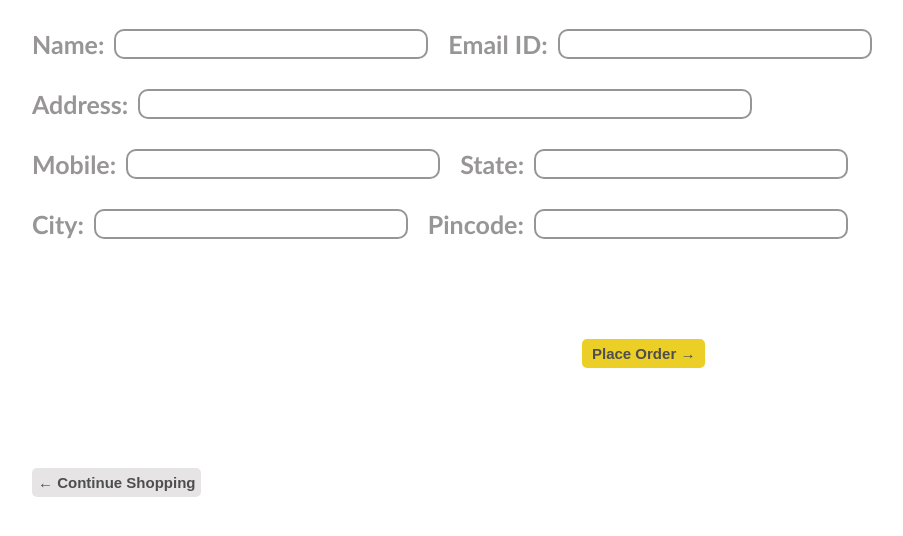
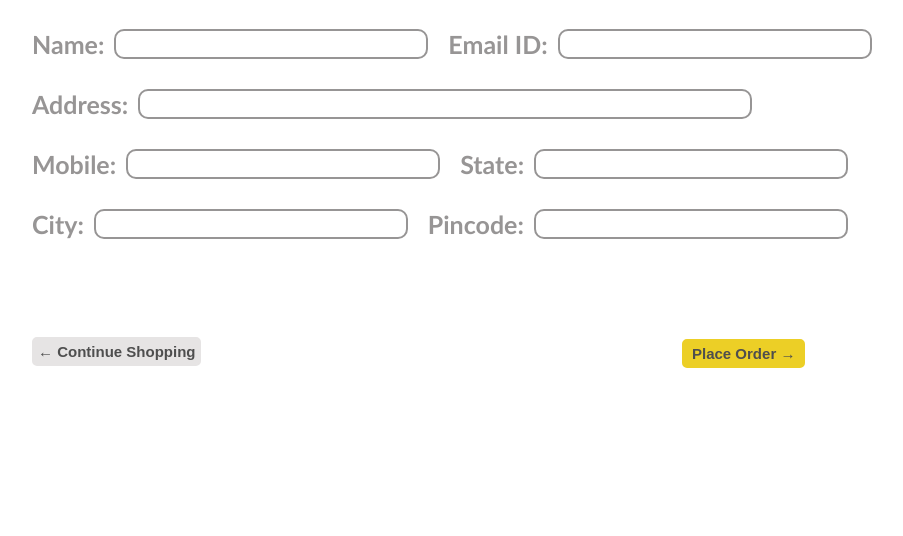
Before and after one commit to only4aj/MADSHIP, a Django app: page /checkout/ in a window 1280 px wide. Shown: the part 151-687 px from the top of the page, without its empty margins (168-1071 px from the left). Run offline with Django 4.2, Linux system fonts and the light colour scheme; some web fonts are replaced.

Commit message:
positioning - CHECKOUT

```diff
--- a/static/checkout.css
+++ b/static/checkouts.css
@@ -184,7 +184,8 @@ nav ul li a:hover {
 .paybtn{
     background-color: rgb(236, 207, 38);
     color: rgb(78, 78, 78);
-    margin-left: 550px;
+    position: absolute;
+    margin-left: 650px;
     margin-top: 100px;
     font-size: 15px;
     font-weight: bold;
@@ -198,7 +199,7 @@ nav ul li a:hover {
 .contbtn{
     background-color: rgb(230, 228, 228);
     margin-left: 200px;
-    margin-top: 100px;
+    margin-top: 98px;
     font-size: 15px;
     font-weight: bold;
     padding: 4px;
--- a/templates/checkout.html
+++ b/templates/checkout.html
@@ -7,7 +7,7 @@
     <title>Checkout - MADSHIP</title>
     <link rel="stylesheet" href="https://fonts.googleapis.com/css?family=Sofia">
     {% load static %}
-    <link rel="stylesheet" href="{% static 'checkout.css' %}">
+    <link rel="stylesheet" href="{% static 'checkouts.css' %}">
     <link rel="icon" href="{% static 'MADICON.png' %}" type="image/png">
 </head>
 
--- a/templates/items4.html
+++ b/templates/items4.html
@@ -20,7 +20,7 @@
                 <li><a href="/about">About Us</a></li>
                 <li><a href="{% url 'contact' %}">Contact Us</a></li>
             </ul>
-            <a href="/cart"><img src="{% static 'shopcart.png' %}" alt="" id="cartimg"></a>
+            <a href="{% url 'cart' %}"><img src="{% static 'shopcart.png' %}" alt="" id="cartimg"></a>
         </nav>
     </header>
     <main>
```
